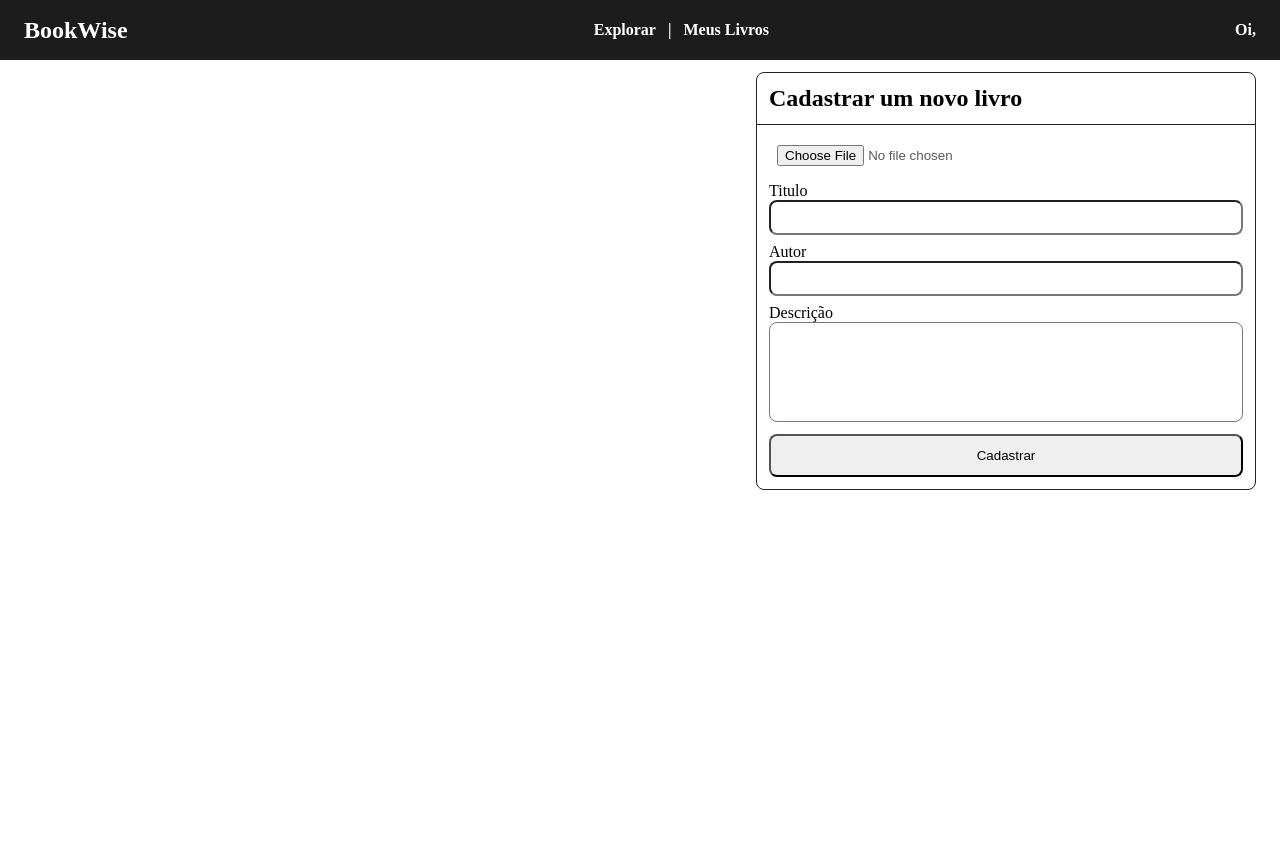
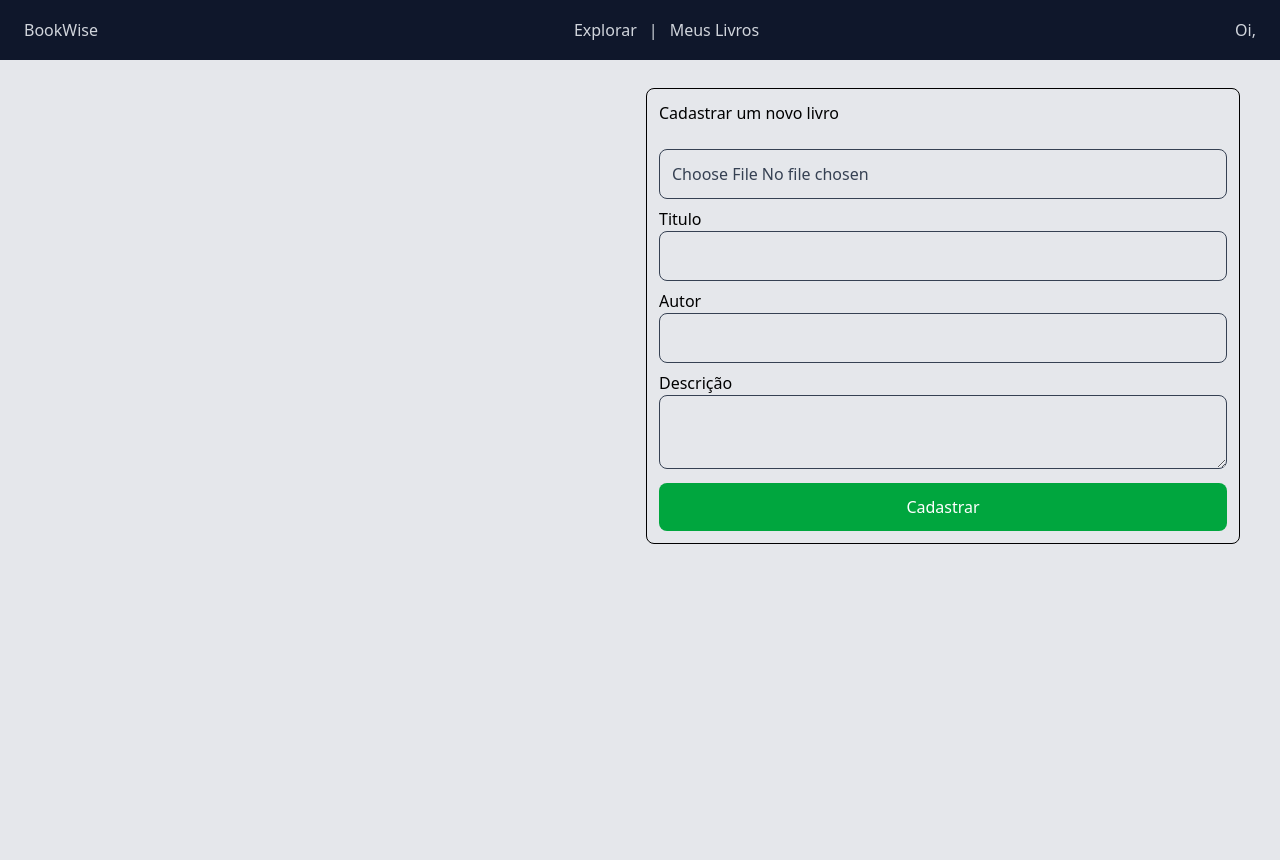
Before and after one commit to stefanoalmeida/bookwise, a PHP site: page /meus-livros in a window 1280 px wide. Before the commit the page ends 490 px from the top, so only its background shows below. Run offline with PHP 8.4, Linux system fonts and the light colour scheme; the visitor is signed in with stand-in values (Sample User, id 1); data comes from the database, SQL or seed files in the repository.

Commit message:
Adicionando Tailwind CSS ao projeto para otimizar a estilização das views.

```diff
--- a/public/styles.css
+++ /dev/null
@@ -1,140 +0,0 @@
-* {
-    margin: 0;
-    padding: 0;
-    box-sizing: border-box;
-}
-
-header > nav {
-    width: 100%;
-    height: 60px;
-    padding: 12px 24px;
-    background-color: #1C1C1C;
-    color: white;
-    font-weight: bold;
-
-    display: flex;
-    align-items: center;
-    justify-content: space-between;
-}
-
-#logo {
-    font-size: 24px;
-}
-
-#menu-livros {
-    display: flex;
-    align-items: center;
-    gap: 12px;
-}
-
-nav > ul {
-    list-style: none;
-}
-
-nav > ul > li > a {
-    text-decoration: none;
-    color: white;
-    transition: color .6s;
-}
-
-nav > ul > li > a:hover {
-    color: #006400;
-}
-
-#pesquisar {
-    width: 600px;
-    padding: 12px 24px;
-
-    display: flex;
-    align-items: center;
-    gap: 8px;
-}
-
-input {
-    width: 100%;
-    padding: 8px;
-    border-radius: 8px;
-
-    color: #5a5858;
-}
-
-#pesquisar > button {
-    padding: 8px;
-    border-radius: 8px;
-    border: 0;
-
-    background-color: #1C1C1C;
-    color: white;
-    font-weight: bold;
-
-    cursor: pointer;
-
-    transition: background-color 0.8s;
-}
-
-#pesquisar > button:hover {
-    background-color: #006400;
-}
-
-section {
-    padding: 12px 24px;
-    display: grid;
-    grid-template-columns: 1fr 1fr 1fr;
-    gap: 12px;
-}
-
-.card {
-    display: flex;
-    flex-direction: column;
-    border: 1px solid #5a5858;
-
-    padding: 12px;
-    border-radius: 8px;
-}
-
-.card a {
-    color: black;
-    text-decoration: none;
-    transition: color .6s;
-}
-
-.card a:hover {
-    color: #006400;
-}
-
-#card-info {
-    display: flex;
-    gap: 16px;
-}
-
-#card-info div:nth-child(even) {
-    display: flex;
-    flex-direction: column;
-    gap: 8px;
-}
-
-#card-description {
-    margin-top: 12px;
-}
-
-#mensagem {
-    background-color: springgreen;
-    color: white;
-
-    padding: 12px;
-    border-radius: 4px;
-    width: 100%;
-}
-
-#imagem {
-    width: 80px;
-    border-radius: 8px;
-
-    overflow: hidden;
-}
-
-#imagem img {
-    max-width: 100%;
-    height: auto;
-    object-fit: contain;
-}
--- a/views/404.view.php
+++ b/views/404.view.php
@@ -1,4 +1,4 @@
-<h2 style="margin-top: 12px; padding-left: 24px">
+<h2 class="mt-[12px] pl-[24px]">
     Woooops! A página
         <span style="color: darkred">"<?=
             str_replace("/", "", parse_url($_SERVER["REQUEST_URI"], PHP_URL_PATH)); ?>"
--- a/views/meus-livros.view.php
+++ b/views/meus-livros.view.php
@@ -1,70 +1,12 @@
-<style>
-    * {
-        padding: 0;
-        margin: 0;
-        box-sizing: border-box;
-    }
-
-    #wrapper {
-        display: grid;
-        grid-template-columns: 1fr 500px;
-        gap: 12px;
-        padding: 12px 24px;
-    }
-
-    #div1 {
-        display: flex;
-        flex-direction: column;
-        gap: 12px;
-    }
-
-    #formWrapper  {
-        border: 1px solid #252424;
-        border-radius: 8px;
-
-        width: 500px;    }
-
-    #formWrapper > h2 {
-        border-bottom: 1px solid #252424;
-        padding: 12px;
-    }
-
-    #form {
-        display: flex;
-        flex-direction: column;
-        gap: 8px;
-        padding: 12px;
-    }
-
-    #form input, textarea {
-        width: 100%;
-    }
-
-    #form textarea {
-        border-radius: 8px;
-        height: 100px;
-        resize: none;
-
-        padding: 8px;
-    }
-
-    #form button {
-        padding: 12px;
-        border-radius: 8px;
-        cursor: pointer;
-    }
-
-</style>
-
-<div id="wrapper">
-    <div id="div1">
+<div class="grid grid-cols-2 gap-[12px] py-[12px] px-[24px]">
+    <div class="flex flex-col gap-[8px]">
         <?php foreach ($livros as $livro) {
             require 'partials/_livro.php';
         } ?>
     </div>
-    <div id="formWrapper">
-        <h2>Cadastrar um novo livro</h2>
-        <form action="/criar-livro" method="post" id="form" enctype="multipart/form-data">
+    <div class="border rounded-[8px] h-fit">
+        <h2 class="p-[12px]">Cadastrar um novo livro</h2>
+        <form action="/criar-livro" method="post" class="flex flex-col gap-[8px] p-[12px]" enctype="multipart/form-data">
             <?php if ($validacoes = flash()->get('validacoes')) : ?>
                 <div>
                     <ul>
@@ -76,21 +18,21 @@
                 </div>
             <?php endif ?>
             <div>
-                <input type="file" name="imagem">
+                <input class="w-full border p-3 text-gray-700 rounded-[8px]" type="file" name="imagem">
             </div>
             <div>
                 <label for="titulo">Titulo</label>
-                <input type="text" name="titulo">
+                <input class="w-full border p-3 text-gray-700 rounded-[8px]" type="text" name="titulo">
             </div>
             <div>
                 <label for="autor">Autor</label>
-                <input type="text" name="autor">
+                <input class="w-full border p-3 text-gray-700 rounded-[8px]" type="text" name="autor">
             </div>
             <div>
                 <label for="descricao">Descrição</label>
-                <textarea type="text" name="descricao"></textarea>
+                <textarea class="w-full border p-3 text-gray-700 rounded-[8px]" type="text" name="descricao"></textarea>
             </div>
-            <button type="submit">Cadastrar</button>
+            <button class="p-3 rounded-[8px] cursor-pointer bg-green-600 text-white hover:bg-green-500" type="submit">Cadastrar</button>
         </form>
     </div>
 
--- a/views/template/app.php
+++ b/views/template/app.php
@@ -7,41 +7,41 @@
         content="width=device-width, user-scalable=no, initial-scale=1.0, maximum-scale=1.0, minimum-scale=1.0">
     <meta http-equiv="X-UA-Compatible" content="ie=edge">
 
-    <link rel="stylesheet" href="./styles.css">
+    <script src="https://cdn.jsdelivr.net/npm/@tailwindcss/browser@4"></script>
+
     <title>BookWise</title>
 </head>
 
 <body>
     <header>
-        <nav>
-            <div id="logo">BookWise</div>
-            <ul id="menu-livros">
-                <li><a href="/">Explorar</a></li>
+        <nav class="w-full h-[60px] py-[12px] px-[24px] bg-slate-900 text-gray-300 flex items-center justify-between">
+            <div>BookWise</div>
+            <ul class="flex items-center gap-[12px]">
+                <li><a class="hover:text-green-500" href="/">Explorar</a></li>
                 <?php if (auth()) : ?>
                     <span>|</span>
-                    <li><a href="/meus-livros">Meus Livros</a></li>
+                    <li><a class="hover:text-green-500" href="/meus-livros">Meus Livros</a></li>
                 <?php endif ?>
             </ul>
             <ul>
                 <?php if (auth()) : ?>
-                    <li><a href="/logout">Oi, <?= auth()->nome ?></a></li>
+                    <li><a class="hover:text-green-500" href="/logout">Oi, <?= auth()->nome ?></a></li>
                 <?php else : ?>
-                    <li><a href="/login">Fazer Login</a></li>
+                    <li><a class="hover:text-green-500" href="/login">Fazer Login</a></li>
                 <?php endif ?>
             </ul>
         </nav>
     </header>
 
-    <main>
+    <main class="h-screen overflow-auto bg-gray-200 p-4">
         <?php if ($mensagem = flash()->get('mensagem')) : ?>
-            <div id="mensagem">
+            <div class="w-full p-[12px] rounded-[4px] text-white bg-green-400">
                 <?= $mensagem ?>
             </div>
         <?php endif ?>
         <?php require_once "../views/{$view}.view.php"; ?>
     </main>
 
-    <!--<script src="https://cdn.jsdelivr.net/npm/@tailwindcss/browser@4"></script> -->
     </head>
 </body>
 
```
Also changed, not shown: views/index.view.php (+4 -4 lines), views/login.view.php (+15 -54 lines), views/partials/_livro.php (+7 -7 lines).
